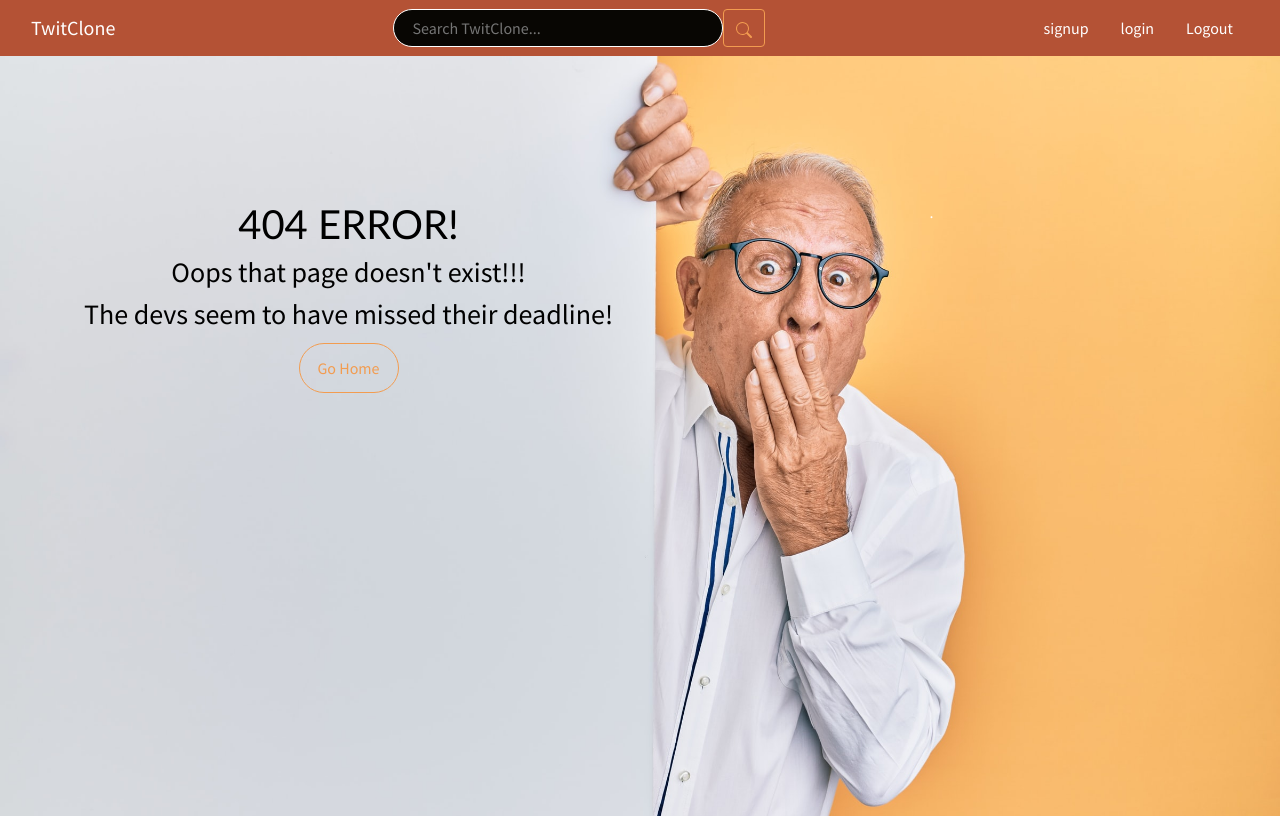
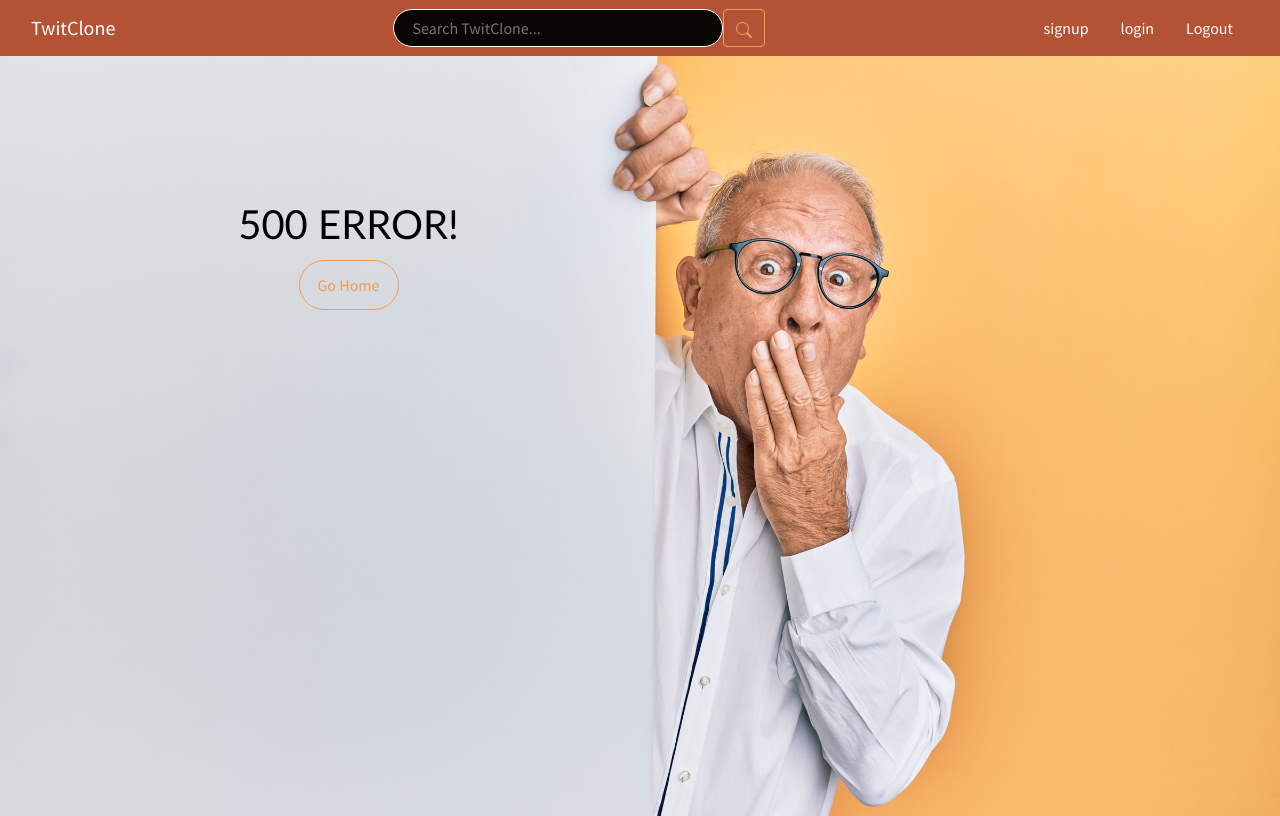
Before and after one commit to mafaro21/twitClone, a React (Create React App) app in the folder client/: page /error in a window 1280 px wide. Before the commit this address had no page. Built offline with nearby package versions, Linux system fonts and the light colour scheme.

Commit message:
basic redirect

```diff
--- a/client/src/App.js
+++ b/client/src/App.js
@@ -7,6 +7,7 @@ import Signup from './views/Signup';
 import Home from './views/Home';
 import Navbar from './components/Navbar';
 import NotFound404 from './NotFound404';
+import Error from './views/Error';
 import { BrowserRouter as Router, Switch, Route } from 'react-router-dom';
 
 function App() {
@@ -20,6 +21,7 @@ function App() {
           <Route path="/" exact component={Login} />
           <Route path="/signup" component={Signup} />
           <Route path="/home" component={Home} />
+          <Route path="/error" component={Error} />
           <Route component={NotFound404} />
         </Switch>
         {/* <Footer /> */}
--- /dev/null
+++ b/client/src/views/Error.js
@@ -0,0 +1,19 @@
+import React from 'react';
+import '../css/App.css';
+import '../css/custom.scss';
+import { Link } from 'react-router-dom';
+
+export default function Error() {
+    return (
+        <div className="pt-5 general p-4 error-page">
+            <div className="row mt-5 d-flex p-5 " >
+                <div className="col " style={{ color: "black" }}>
+                    <h1 style={{ fontFamily: "Candara, sans-serif" }}>500 ERROR!</h1>
+                    <Link to="/home"><button className="btn login-submit btn-outline-primary rounded-pill mt-1"> Go Home</button></Link>
+                </div>
+                <div className="col " >
+                </div>
+            </div>
+        </div>
+    );
+}
--- a/client/src/views/Signup.js
+++ b/client/src/views/Signup.js
@@ -3,9 +3,8 @@ import {
     useState
 } from "react";
 import "../css/App.css";
-// import "../css/Signup.css";
 import '../css/custom.scss';
-import { Link } from 'react-router-dom';
+import { Link, Redirect } from 'react-router-dom';
 import axios from "axios";
 
 
@@ -38,6 +37,11 @@ function Signup() {
         }
     }, []);
 
+    const internalError = () => {
+        return <Redirect to="./Error" />;
+        // return window.location = "./Error";
+    }
+
     const handleSubmit = (e) => {
         e.preventDefault();
 
@@ -68,9 +72,12 @@ function Signup() {
                         if (x === true) alert("Sign up successful!"); /* then take user to dashboard */
                     })
                     .catch((error) => {
-                        if (error.response.status == 500) setError("Internal Server Error");
-                        else setError(error.response.data.message);
-                        console.error(error.response.data);
+                        if (error.response.status == 500) {
+                            internalError();
+                        } else {
+                            setError(error.response.data.message);
+                        }
+                        // console.error(error.response.data);
                         // alert("Sign up failed. Press F12 for details"); /* TO FIX: display the errors properly */
                     });
             }
@@ -210,9 +217,6 @@ function Signup() {
                     <Link to="/" ><p className="mt-3 login-text">Already have an account?</p></Link>
                 </div>
             </div>
-            <div id="demo"></div>
-
-            {/* <div dangerouslySetInnerHTML={{ __html: codeStr }} /> */}
         </body>
 
     );
```
Also changed, not shown: 1 other file (tests, documents, lock files or other folders).
